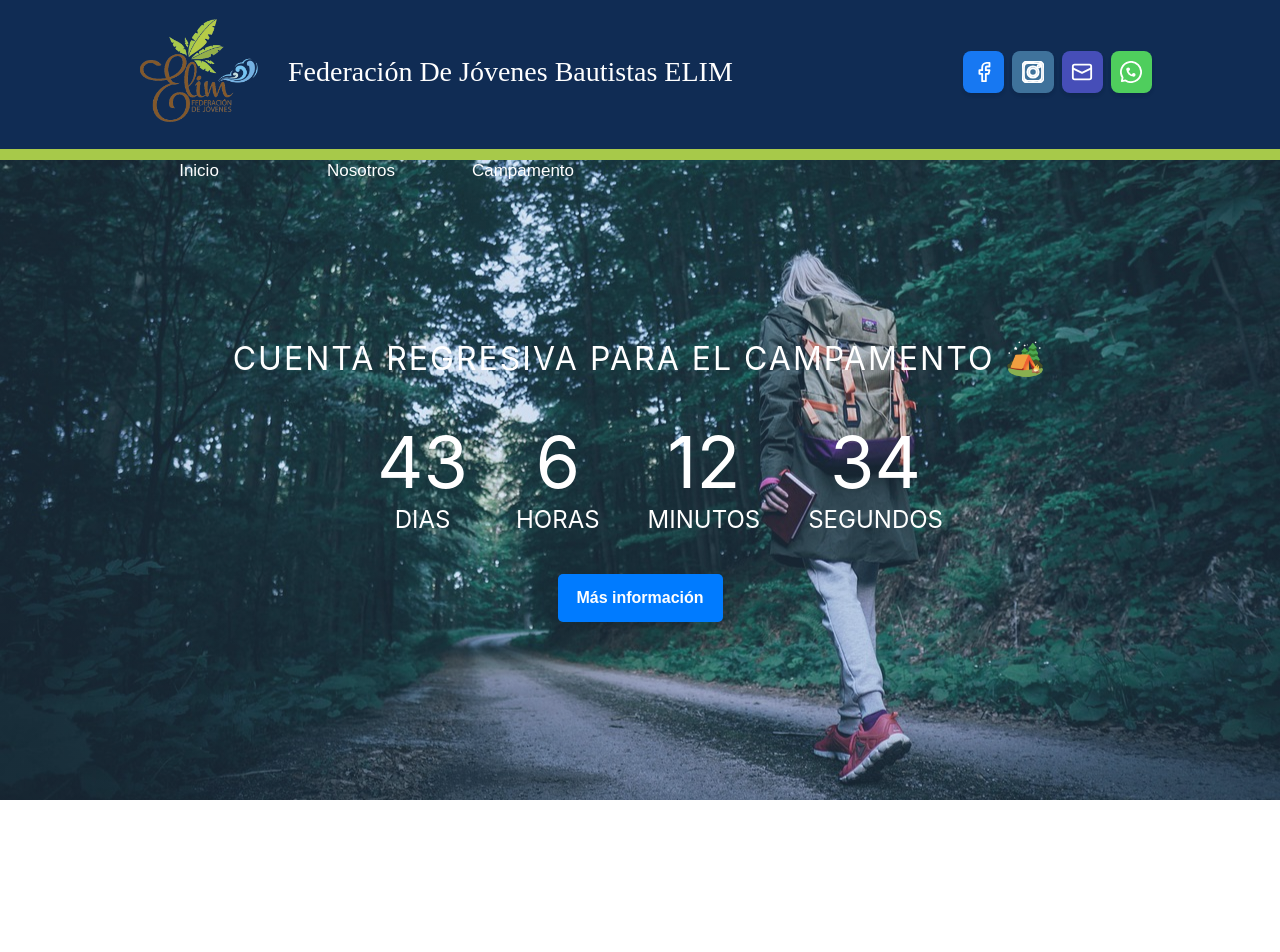
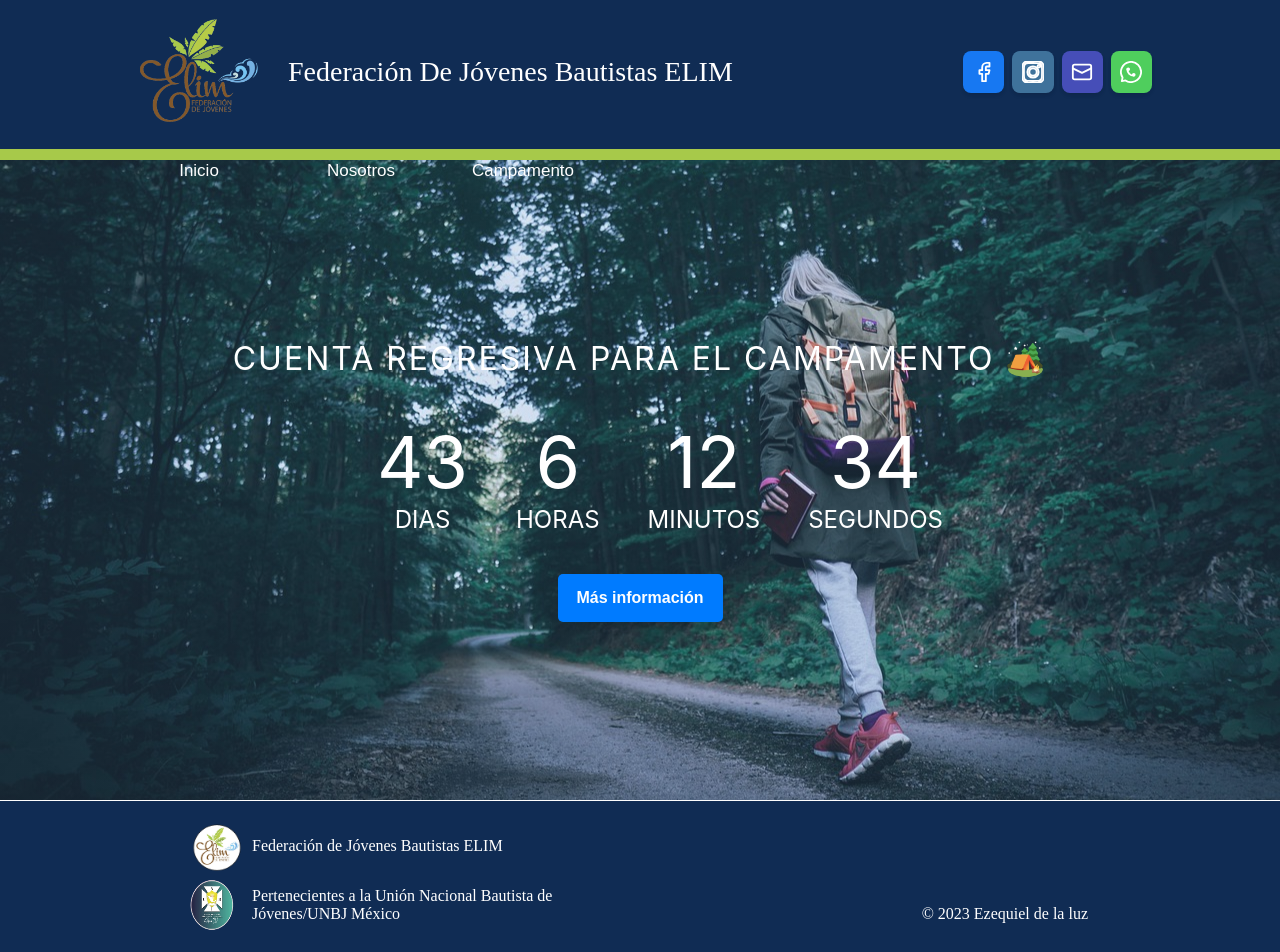
Before and after one commit to Ezequiel-Cheque/fedelim, a React (Vite) app: page /home in a window 1280 px wide. Shown: the top 952 px of the page. Before the commit the page ends 800 px from the top, so only its background shows below. Built offline with nearby package versions, Linux system fonts and the light colour scheme.

Commit message:
FEAT: finish footer

```diff
--- a/index.html
+++ b/index.html
@@ -2,7 +2,7 @@
 <html lang="en">
   <head>
     <meta charset="UTF-8" />
-    <link rel="icon" type="image/svg+xml" href="/src/assets/fede_logo.png" />
+    <link rel="icon" type="image/svg+xml" href="/src/assets/circle_fede.png" />
     <meta name="viewport" content="width=device-width, initial-scale=1.0" />
     <title>Jovenes Elim</title>
   </head>
--- a/src/router/PagesRouter.jsx
+++ b/src/router/PagesRouter.jsx
@@ -1,6 +1,7 @@
 import { Navigate, Route, Routes } from 'react-router-dom';
 import { Navbar } from '../ui/components/Navbar';
 import { Home, Info, Camp, Login } from '../pages';
+import { Footer } from '../ui/footer';
 
 export const PageRoutes = () => {
     return (
@@ -17,6 +18,7 @@ export const PageRoutes = () => {
 
                 </Routes>
             </div>
+            <Footer />
         </>
     )
 };
--- /dev/null
+++ b/src/style/footer.css
@@ -0,0 +1,42 @@
+.footer-container {
+    background-color: #102c54;
+    color: #fff;
+    border-top: 1px #fefefe solid;
+    display: flex;
+    padding: 20px 0px;
+    justify-content: center;
+}
+
+.footer-container .content-footer{
+    width: 35%;
+    font-size: 16px;
+}
+
+.unbj, .fedelim {
+    display: flex;
+}
+
+.unbj img {
+    width: 60px;
+    margin-left: -10px;
+}
+
+.fedelim img {
+    width: 50px;
+}
+
+.unbj p, .fedelim p {
+    align-self: center;
+    margin-left: 10px;
+}
+
+
+.copy-rigth {
+    display: flex;
+    width: 35%;
+    justify-content: end;
+}
+
+.copy-rigth p {
+    align-self: self-end;
+}
--- /dev/null
+++ b/src/ui/footer.jsx
@@ -0,0 +1,24 @@
+
+import '../style/footer.css';
+
+export const Footer = () => {
+  return (
+    <div className="footer-container">
+        <div className='content-footer'>
+            <div className='fedelim'>
+                <img src="/src/assets/circle_fede.png" alt="" />
+                <p>Federación de Jóvenes Bautistas ELIM</p>
+            </div>
+            <div className='unbj'>
+                <img src="/src/assets/unbj.png" alt="" />
+                <p>Pertenecientes a la Unión Nacional Bautista de Jóvenes/UNBJ México</p>
+            </div>
+        </div>
+        <div className='copy-rigth'>
+            <p>
+                &#169; 2023 Ezequiel de la luz
+            </p>
+        </div>
+    </div>
+  )
+}
```
Also changed, not shown: src/assets/circle_fede.png (added), src/assets/unbj.png (added).
